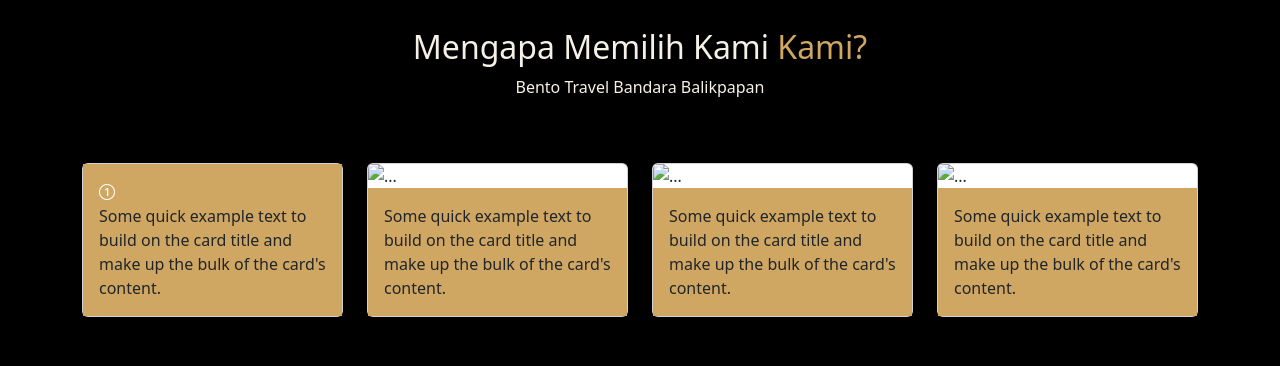
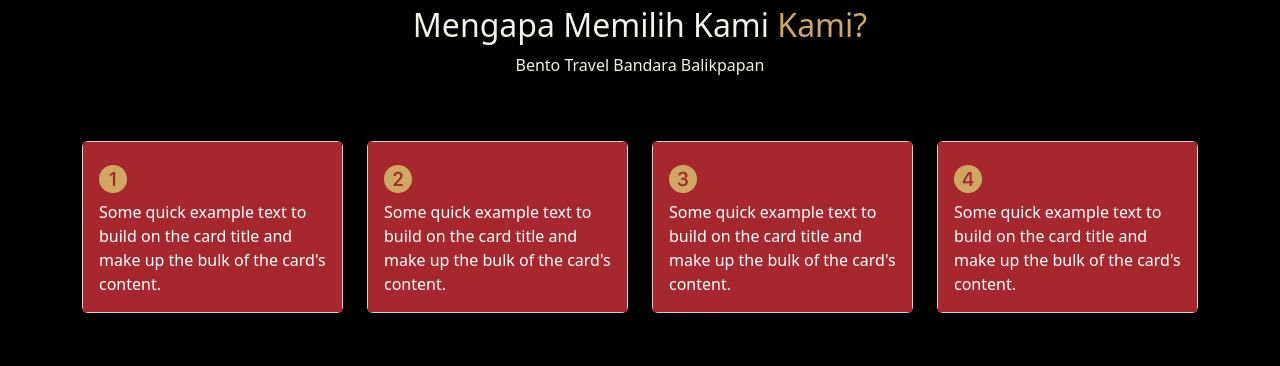
Before and after one commit to niamajhari/webprofile-atau-landing-page, a plain HTML site: page index.html in a window 1280 px wide. Shown: the part 1627-1993 px from the top of the page. Drawn offline with nearby package versions, Linux system fonts and the light colour scheme; a script that the page names is missing.

Commit message:
Add files via upload

```diff
--- a/index.html
+++ b/index.html
@@ -30,7 +30,7 @@
   <body >
   <!-- Navbar -->
     <header >
-          <nav class="navbar navbar-expand-lg navbar-dark " >
+          <nav class="navbar navbar-expand-lg navbar-dark fixed-top" >
             <div class="container">
                 <a class="navbar-brand" href="#">
                   <img src="asset/img/profil.png" alt="Bootstrap" width="80" height="60">
@@ -138,8 +138,8 @@
                 <div class="col-md-3 mb-3" >
                     <div class="card" >
                             <div class="card-body">
-                                 <i class="bi bi-1-circle" style="color: #ffffff;"></i>
-                                 <p class="card-text">Some quick example text to build on the card title and make up the bulk of the card's content.</p>
+                                 <i class="bi bi-1-circle-fill" style="font-size: 28px; color: #CFA763;"></i>
+                                 <p class="card-text " style="color: #ffffff;">Some quick example text to build on the card title and make up the bulk of the card's content.</p>
                              </div>
                     </div>
 
@@ -147,28 +147,31 @@
 
                 <div class="col-md-3 mb-3">
                    <div class="card" >
-                     <img src="..." class="card-img-top" alt="...">
+
                             <div class="card-body">
-                                 <p class="card-text">Some quick example text to build on the card title and make up the bulk of the card's content.</p>
-                             </div>
+                                 <i class="bi bi-2-circle-fill" style="font-size: 28px; color: #CFA763;"></i>
+                                 <p class="card-text " style="color: #ffffff;">Some quick example text to build on the card title and make up the bulk of the card's content.</p>
+                              </div>
                     </div>
                 </div>
                 <div class="col-md-3 mb-3">
 
                     <div class="card" >
-                     <img src="..." class="card-img-top" alt="...">
+
                             <div class="card-body">
-                                 <p class="card-text">Some quick example text to build on the card title and make up the bulk of the card's content.</p>
-                             </div>
+                                <i class="bi bi-3-circle-fill" style="font-size: 28px; color: #CFA763;"></i>
+                                 <p class="card-text " style="color: #ffffff;">Some quick example text to build on the card title and make up the bulk of the card's content.</p>
+                                </div>
                     </div>
                 </div>
                  <div class="col-md-3 mb-3">
 
                     <div class="card" >
-                     <img src="..." class="card-img-top" alt="...">
+
                             <div class="card-body">
-                                 <p class="card-text">Some quick example text to build on the card title and make up the bulk of the card's content.</p>
-                             </div>
+                                <i class="bi bi-4-circle-fill" style="font-size: 28px; color: #CFA763;"></i>
+                                 <p class="card-text " style="color: #ffffff;">Some quick example text to build on the card title and make up the bulk of the card's content.</p>
+                               </div>
                     </div>
                  </div>
             </div>
--- a/style1.css
+++ b/style1.css
@@ -17,7 +17,7 @@
 
         .jumbotron {
             background-color: #A6282E;
-
+            margin-top: 5%;
 
 
         }
@@ -31,7 +31,7 @@
                 color: #CFA763;
             }
         .about .card-body{
-            background-color: #CFA763;
+            background-color: #A6282E;
         }
 
          /* RUte */
```
Also changed, not shown: 1 other file.
